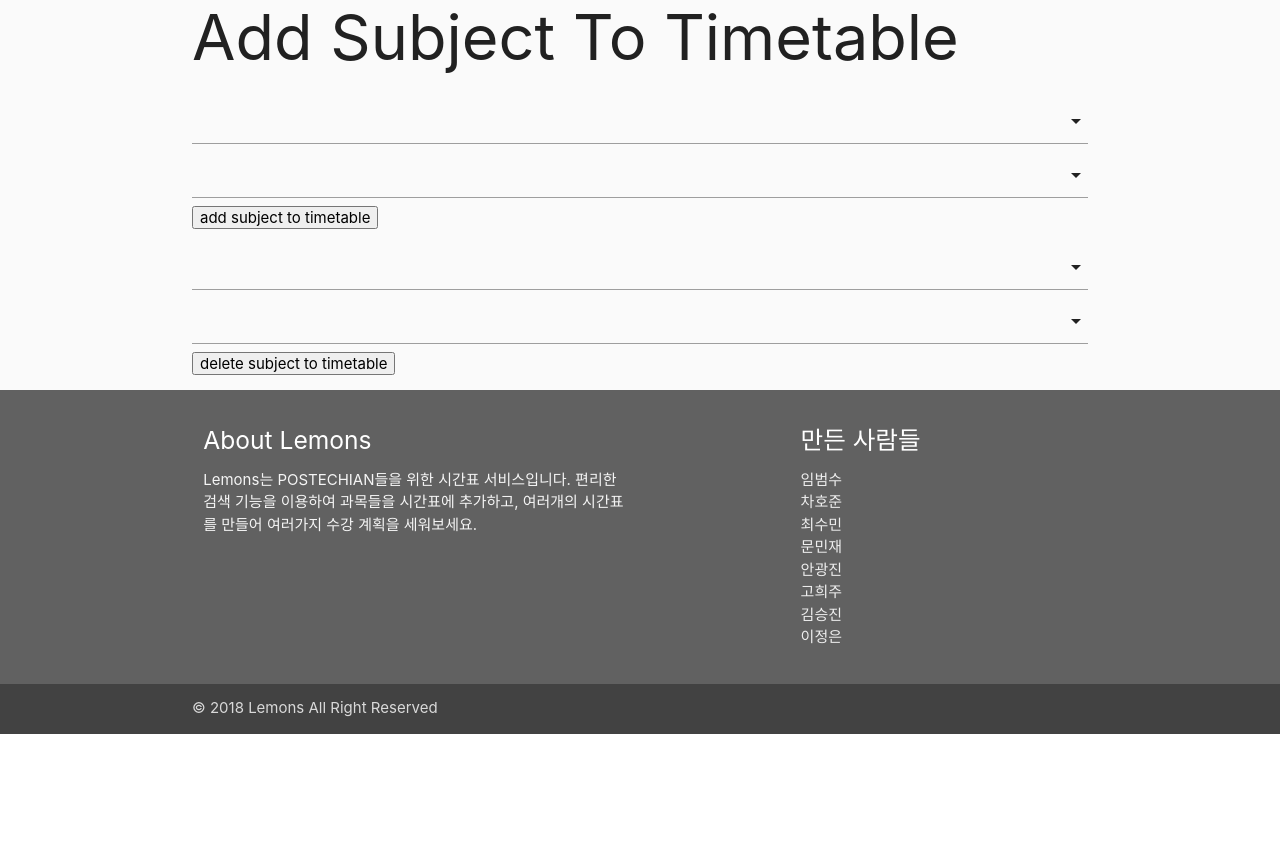
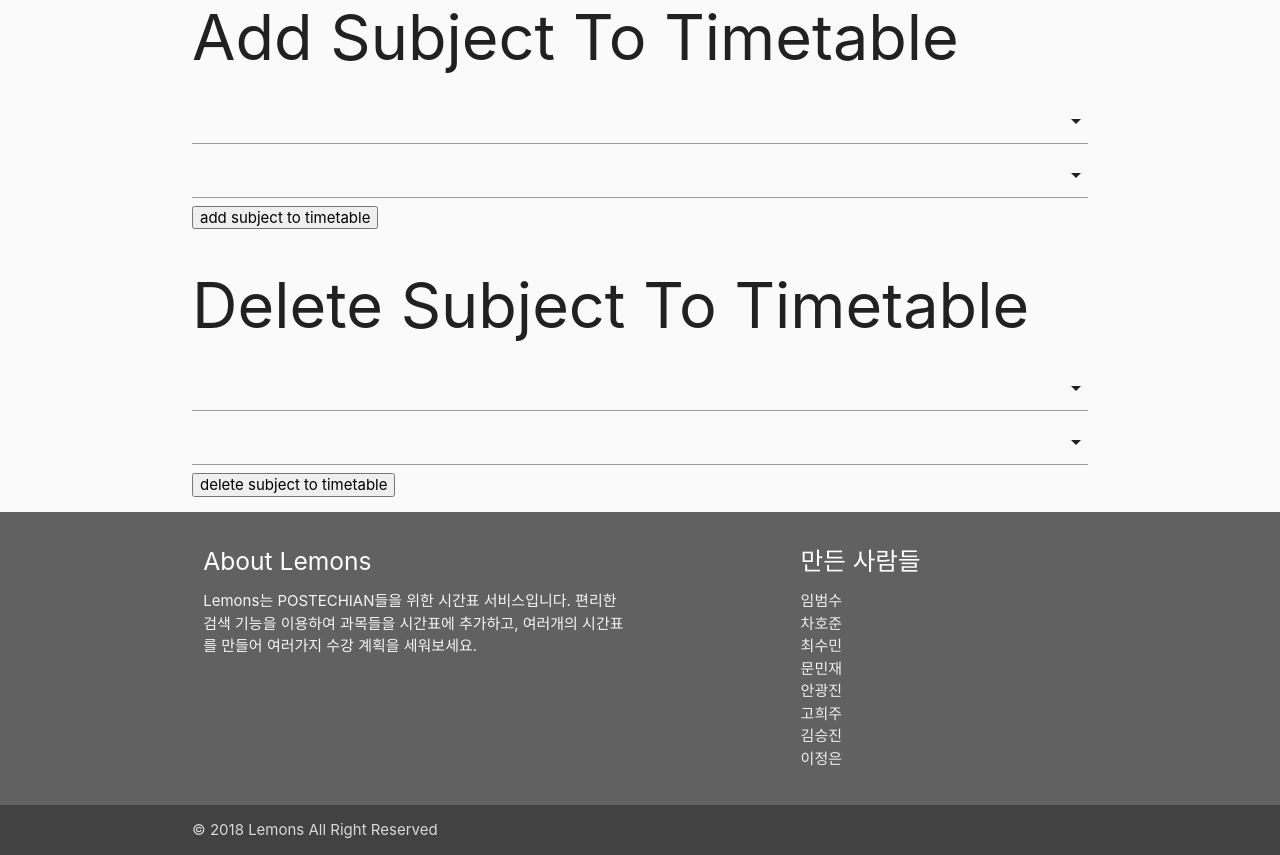
Before and after one commit to lbs1163/lemons, a Django app: page / in a window 1280 px wide. Shown: the part 2113-2968 px from the top of the page. Before the commit the page ends 2847 px from the top, so only its background shows below. Run offline with Django 3.2, Linux system fonts and the light colour scheme; the visitor is signed in with stand-in values (Sample User, id 1); data that the repository does not hold is empty; some libraries are stand-ins or nearby versions.

Commit message:
fix test page

```diff
--- a/core/templates/core/test.html
+++ b/core/templates/core/test.html
@@ -142,6 +142,8 @@
         <button type="submit">add subject to timetable</button>
     </form>
 
+    <h1>Delete Subject To Timetable</h1>
+
     <form action="/delete_subject_to_timetable/" method="post">{% csrf_token %}
         <select name="timetable">
             {% for timetable in timetables %}
```
